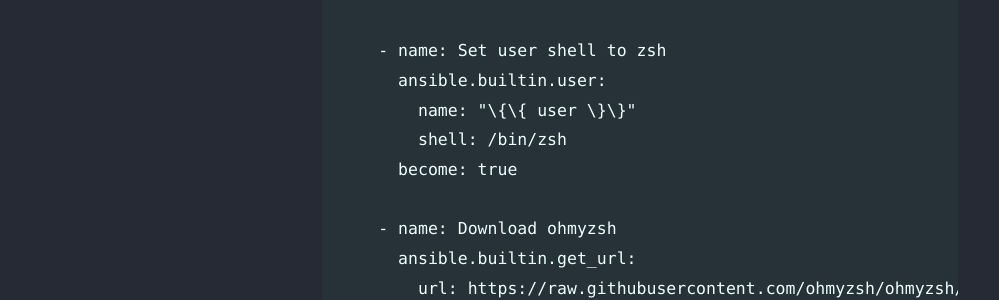
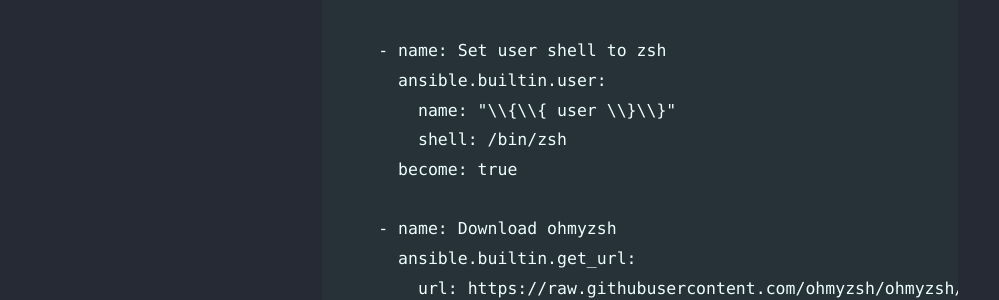
Before and after one commit to ShaunAndersonAZ/ShaunAndersonAZ.github.io, a Jekyll site: the page built from _posts/2023-02-24-Configure-OhMyZSH-PowerLevel10K.md, in a window 1280 px wide and 1400 px high, scrolled down 288 px. Shown: the part 516-816 px from the top of the window, without its empty margins (0-999 px from the left). Built offline with Jekyll 4.4.1, drawn with Linux system fonts in a browser that asks for light colours; cached includes are drawn as plain includes; nearby versions of some CDN libraries; comment, search, counter and statistics services are not loaded; some of the changed text lies outside the part shown.

Commit message:
troubleshooting braces

```diff
--- a/_posts/2023-02-24-Configure-OhMyZSH-PowerLevel10K.md
+++ b/_posts/2023-02-24-Configure-OhMyZSH-PowerLevel10K.md
@@ -24,7 +24,7 @@ Here is the playbook content:
 
     - name: Set user shell to zsh
       ansible.builtin.user:
-        name: "\{\{ user \}\}"
+        name: "\\{\\{ user \\}\\}"
         shell: /bin/zsh
       become: true
 
```
